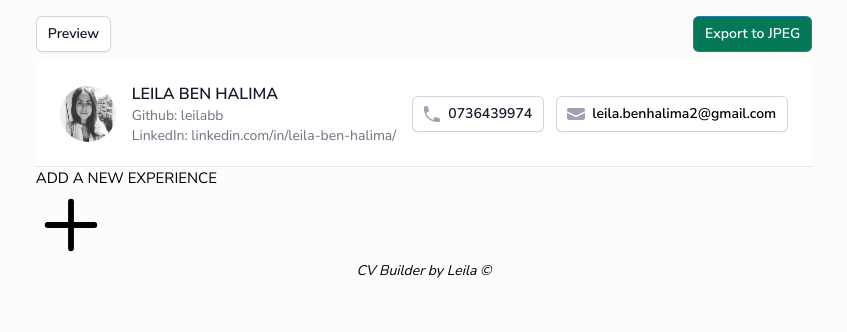
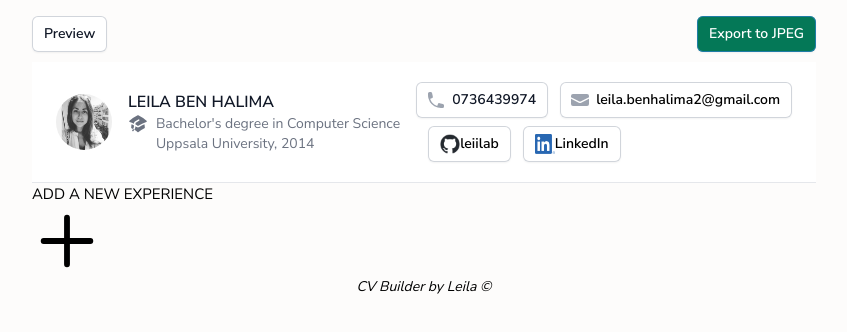
Before and after one commit to leilabb/cv-builder, a React (Vite) app: page / in a window 1280 px wide. Shown: the top 332 px of the page, without its empty margins (216-1063 px from the left). Built offline with nearby package versions, Linux system fonts and the light colour scheme.

Commit message:
header changes

```diff
--- a/src/Header.jsx
+++ b/src/Header.jsx
@@ -1,5 +1,11 @@
 import React from "react";
-import { EnvelopeIcon, PhoneIcon } from "@heroicons/react/20/solid";
+import {
+  EnvelopeIcon,
+  PhoneIcon,
+  AcademicCapIcon,
+} from "@heroicons/react/20/solid";
+import githubLogo from "./assets/github-mark.png";
+import linkedinLogo from "./assets/linkedin.png";
 
 export default function Example() {
   return (
@@ -18,14 +24,19 @@ export default function Example() {
               <h3 className="text-base font-semibold leading-6 text-gray-900">
                 Leila Ben Halima
               </h3>
-              <p className="text-sm text-gray-500">
-                Github: leilabb <br></br>LinkedIn:
-                linkedin.com/in/leila-ben-halima/
+              <p className=" text-sm text-gray-500">
+                <p className="flex">
+                  <AcademicCapIcon className="mr-2 h-5 w-5" /> Bachelor's degree
+                  in Computer Science
+                </p>
+                <p className="ml-7">Uppsala University, 2014</p>
               </p>
             </div>
           </div>
         </div>
-        <div className="ml-4 mt-4 flex flex-shrink-0">
+        <div className="ml-4 mt-4 flex flex-col">
+          <div className="flex mb-2 ">
+            {" "}
             <button
               type="button"
               className="relative inline-flex items-center rounded-md bg-white px-3 py-2 text-sm font-semibold text-gray-900 shadow-sm ring-1 ring-inset ring-gray-300 hover:bg-gray-50"
@@ -51,7 +62,35 @@ export default function Example() {
               </span>
             </button>
           </div>
+
+          <div className="flex ">
+            {" "}
+            <button
+              type="button"
+              className="relative ml-3 inline-flex items-center rounded-md bg-white px-3 py-2 text-sm font-semibold text-gray-900 shadow-sm ring-1 ring-inset ring-gray-300 hover:bg-gray-50"
+            >
+              <img src={githubLogo} className="h-5 w-5" />
+              <span>
+                <a href="https://github.com/leilabb" target="_blank">
+                  leiilab{" "}
+                </a>
+              </span>
+            </button>
+            <button
+              type="button"
+              className="relative ml-3 inline-flex items-center rounded-md bg-white px-3 py-2 text-sm font-semibold text-gray-900 shadow-sm ring-1 ring-inset ring-gray-300 hover:bg-gray-50"
+            >
+              <img src={linkedinLogo} className="h-5 w-5" />
+              <span>
+                <a href="linkedin.com/in/leila-ben-halima/" target="_blank">
+                  LinkedIn
+                </a>
+              </span>
+            </button>
+          </div>
+        </div>
       </div>
     </div>
   );
 }
+//          Github: leilabb <br></br>LinkedIn: linkedin.com/in/leila-ben-halima/
```
Also changed, not shown: src/assets/github-mark.png (added), src/assets/linkedIn.png (added), src/readme.txt. Lines whose indentation alone changed are shown as unchanged.
